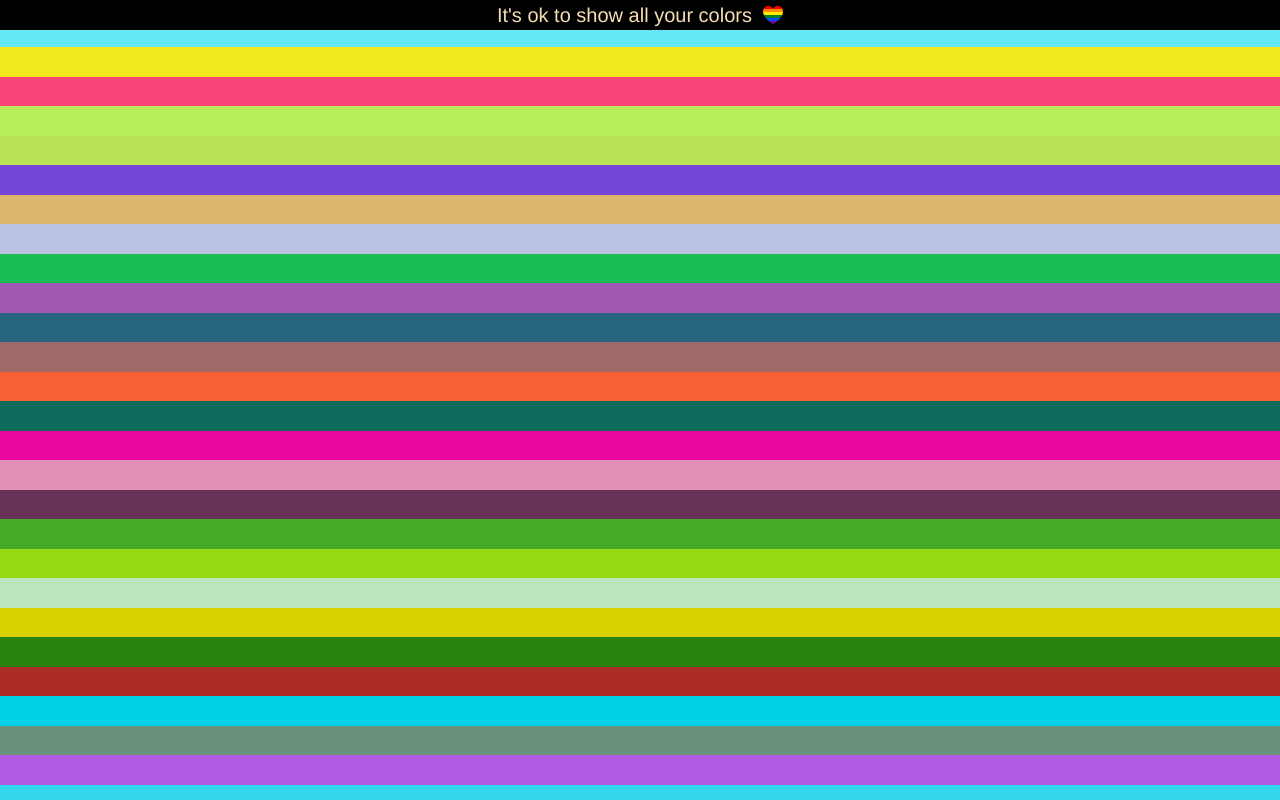
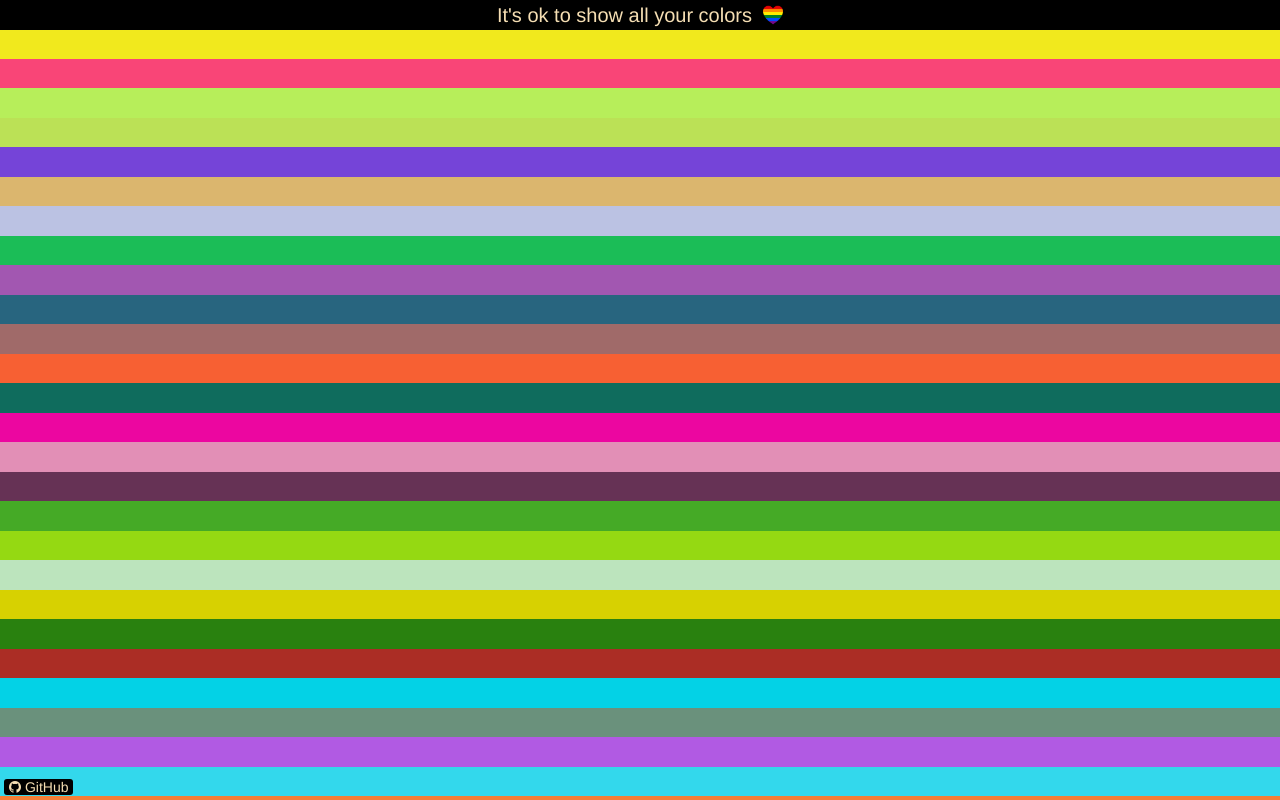
Before and after one commit to itsalinazarpour/infinite-scroll, a website built with Parcel: page index.html in a window 1280 px wide. Shown: the top 800 px of the page. Built offline with nearby package versions, Linux system fonts and the light colour scheme.

Commit message:
change github button with my own button

```diff
--- a/index.html
+++ b/index.html
@@ -15,8 +15,10 @@
     <link href="rainbow-flag.png" rel="shortcut icon" type="image/x-icon" />
     <link href="rainbow-flag.png" rel="apple-touch-icon" />
 
-    <!-- github buttons -->
-    <script async defer src="https://buttons.github.io/buttons.js"></script>
+    <link
+      rel="stylesheet"
+      href="https://cdnjs.cloudflare.com/ajax/libs/font-awesome/4.7.0/css/font-awesome.min.css"
+    />
     <link rel="stylesheet" href="./scss/main.scss" />
     <script defer src="script.js"></script>
   </head>
@@ -32,11 +34,12 @@
       </a>
     </div>
     <a
-      class="github-button"
-      href="https://github.com/itsalinazarpour/infinite"
-      data-color-scheme="no-preference: light; light: light; dark: dark;"
-      aria-label="Star itsalinazarpour/tehran-mapty on GitHub"
-      >GitHub</a
+      href="https://github.com/itsalinazarpour/infinite-scroll"
+      class="btn-github"
+      target="_blank"
+      rel="noopener noreferrer"
     >
+      <button type="button"><i class="fa fa-github"></i> GitHub</button>
+    </a>
   </body>
 </html>
--- a/scss/main.scss
+++ b/scss/main.scss
@@ -41,7 +41,7 @@ hr {
   background-color: black;
   height: 30px;
   cursor: default;
-  font-family: "Franklin Gothic Medium", "Arial Narrow", Arial, sans-serif;
+  font-family: "Franklin Gothic Medium", serif;
 
   a {
     display: flex;
@@ -74,8 +74,19 @@ hr {
   }
 }
 
-span {
+.btn-github {
   position: fixed;
-  bottom: 0;
+  bottom: 4px;
   left: 4px;
+
+  button {
+    font-size: 14px;
+    background-color: black;
+    color: wheat;
+    border: none;
+    font-family: "Franklin Gothic Medium", serif;
+    cursor: pointer;
+    padding: 0 5px;
+    border-radius: 3px;
+  }
 }
```
